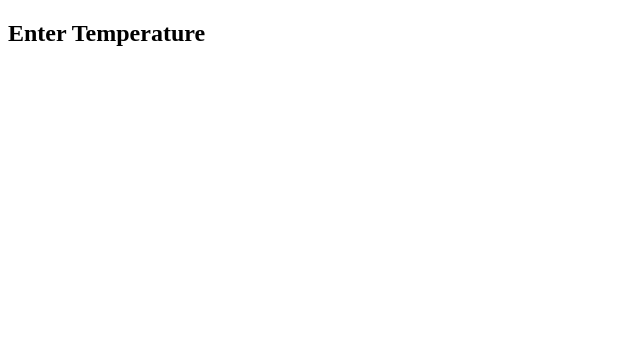
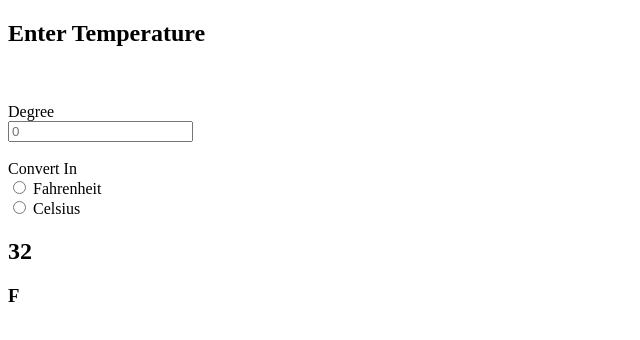
Before and after one commit to Emmanuel-Howard/Temp-Converter-js-, a plain HTML site: page index.html in a window 1280 px wide. Shown: the whole page, without its empty margins (0-640 px from the left). Drawn offline with Linux system fonts and the light colour scheme.

Commit message:
HTML Basics

```diff
--- a/index.html
+++ b/index.html
@@ -9,12 +9,19 @@
 <body>
     <div>
         <h2 id="enterTemp">Enter Temperature</h2><br><br>
+        <label for="tempBox" id="firstDegreeLabel">Degree</label><br>
+        <input id="tempBox" placeholder="0"><br><br>
 
+        <label id="convertLabel">Convert In</label><br>
+        <input type="radio" id="FahrenheitRadio" name="tempType">
+        <label for="FahrenheitRadio">Fahrenheit<label><br>
+        <input type="radio" id="CelsiusRadio" name="tempType">
+        <label for="CelsiusRadio">Celsius<label><br>
     </div>
 
     <div>
-        <h2 id="temp"></h2>
-        <h3 id="degree"></h3>
+        <h2 id="temp">32</h2>
+        <h3 id="finalDegree">F</h3>
     </div>
 
 
```
